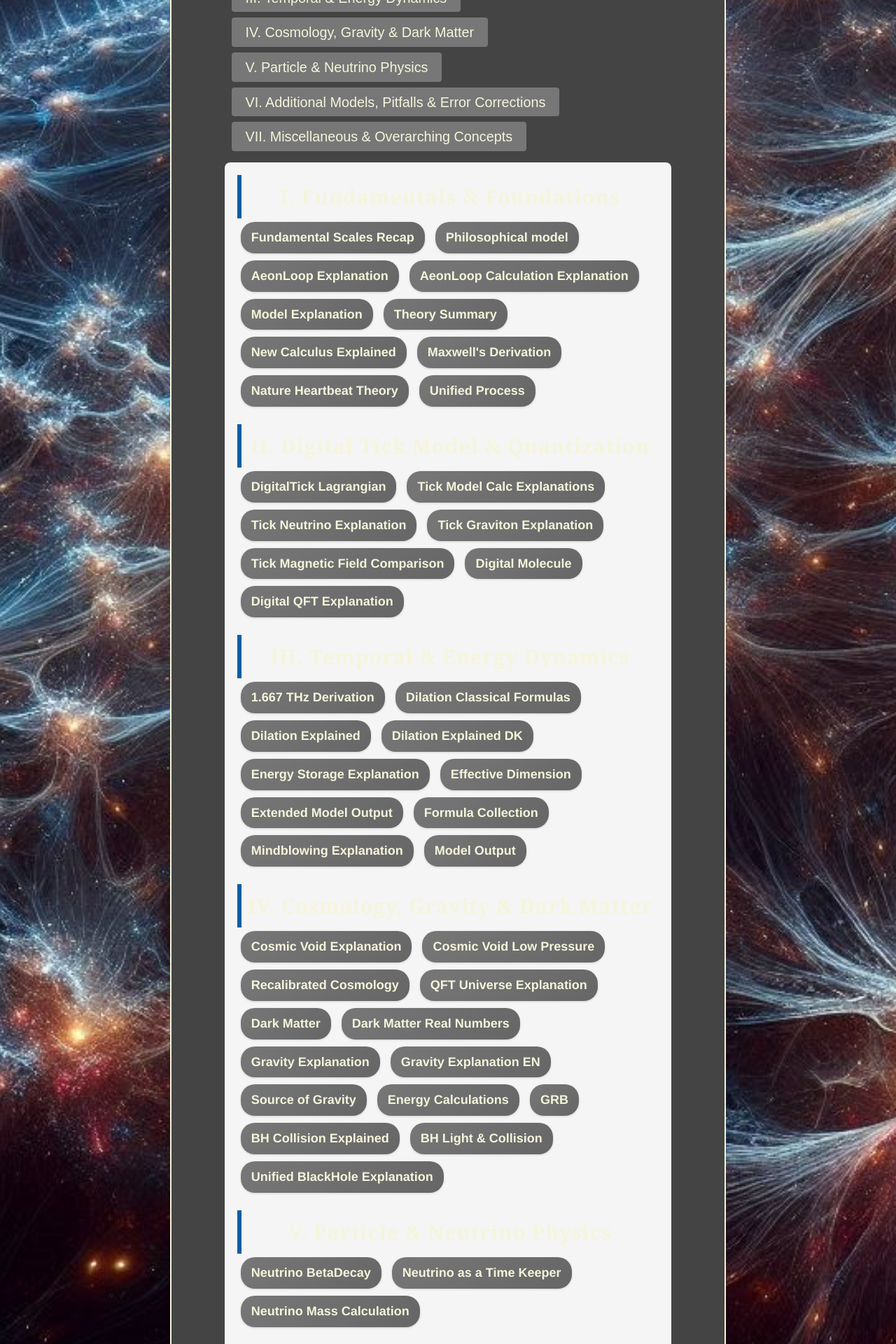
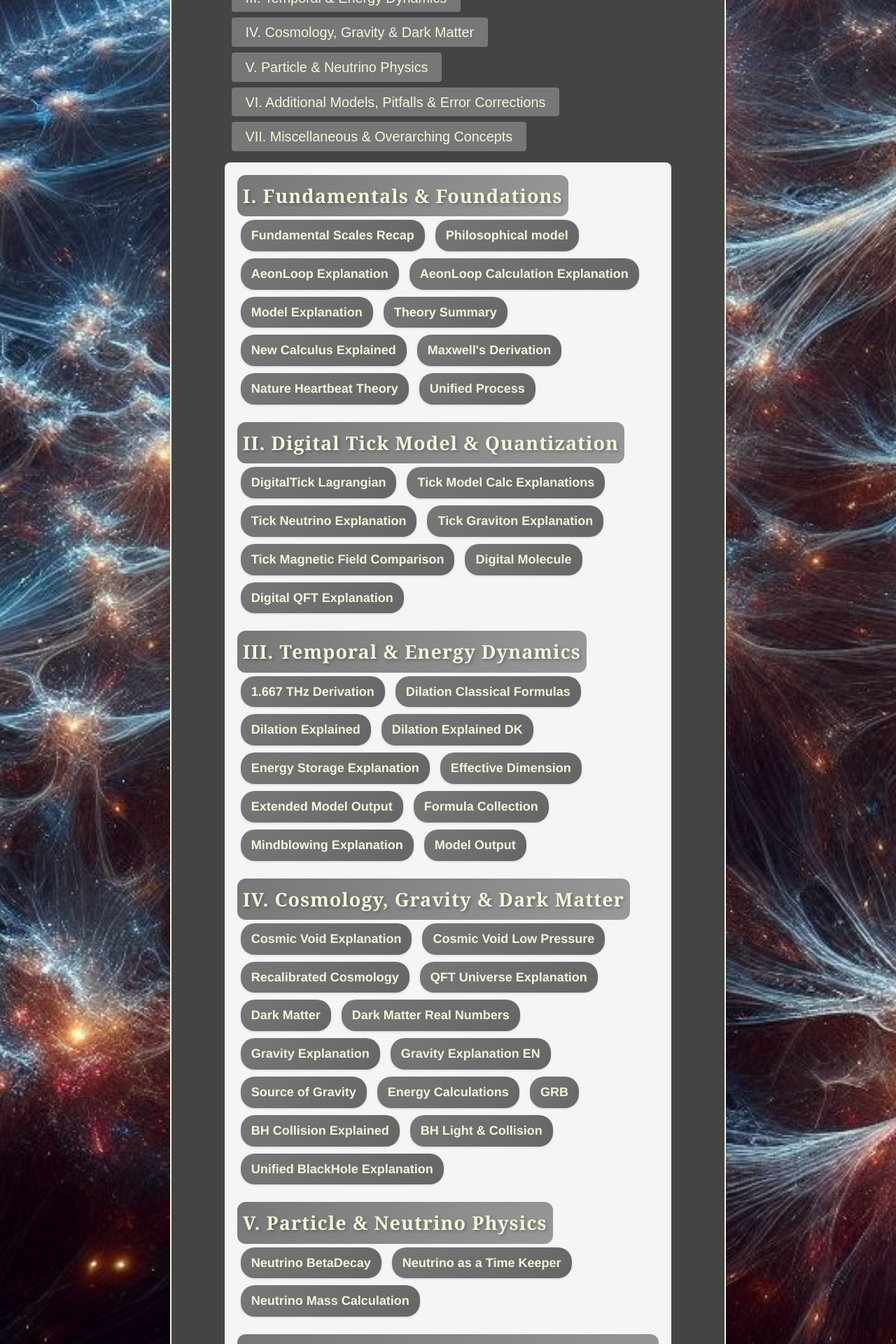
Before and after one commit to CosmicReplicator/AeonLoop, a Jekyll site: the page built from Papers/index.html, in a window 1280 px wide. Shown: the part 387-2307 px from the top of the page at 70% size. Built offline with Jekyll 4.4.1, drawn with Linux system fonts in a browser that asks for light colours.

Commit message:
Update styles.css

```diff
--- a/css/styles.css
+++ b/css/styles.css
@@ -205,10 +205,14 @@ h2 {
 
 /* Tertiary Titles */
 h3 {
-  font-size: 1.6em;
+  font-size: 1.5em;
+  /*background: linear-gradient(135deg, #005fa3, #0077cc);  Subtle gradient */
+  background: linear-gradient(135deg, #777777, #999999); /* Gray gradient */
   color: #f5f5dc; /* cream color */
   padding: 8px;
-  border-left: 6px solid #005fa3; /* Fancy sidebar effect */
+  border-radius: 12px;
+  text-shadow: 2px 2px 4px rgba(0, 0, 0, 0.3);
+  display: inline-block;
 }
 
 /* =====================================================================
```
